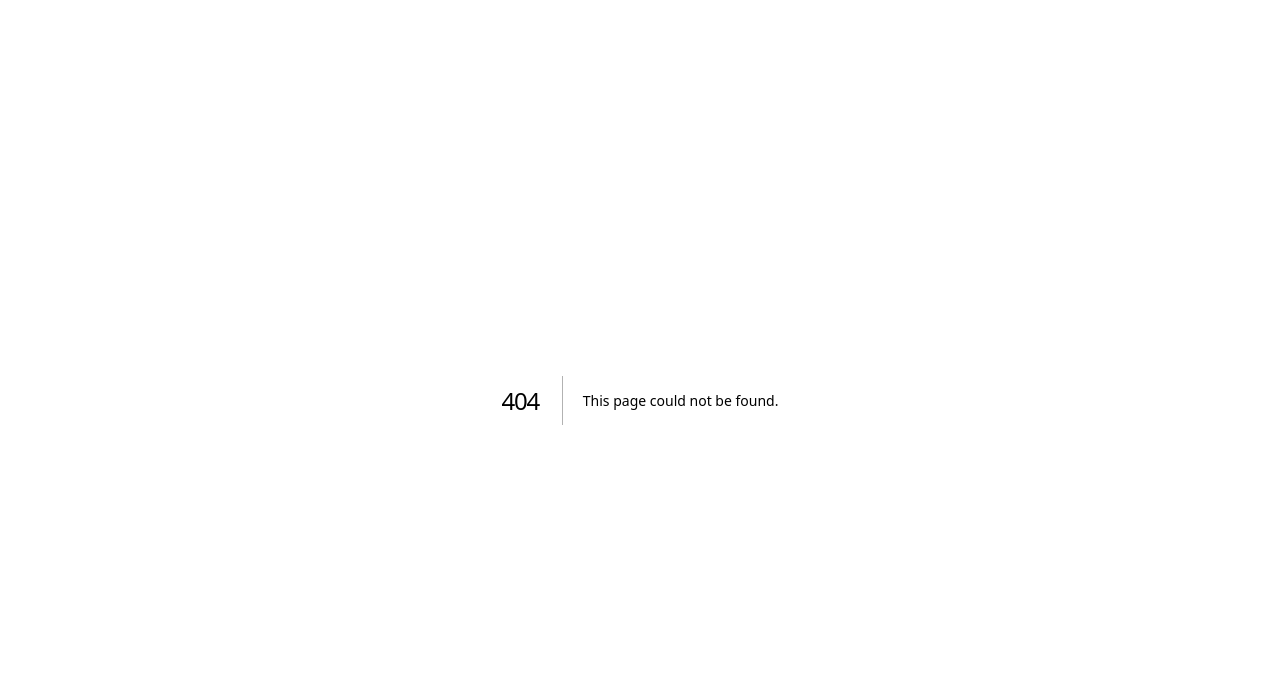
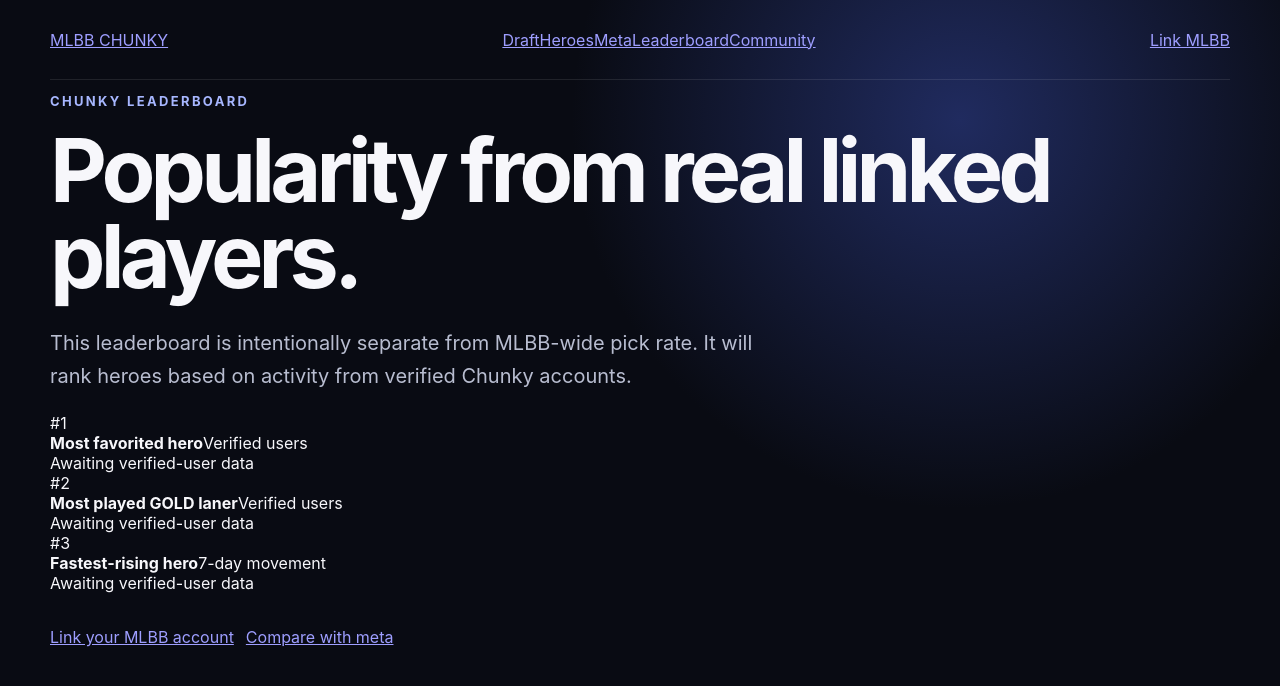
Before and after one commit to tawsif113/mlbb-chunky, a Next.js app in the folder frontend/: page /leaderboard in a window 1280 px wide. Before the commit this address had no page. Shown: the top 686 px of the page. Built offline with nearby package versions, Linux system fonts and the light colour scheme.

Commit message:
feat(frontend): add popularity leaderboard route

```diff
--- /dev/null
+++ b/frontend/app/leaderboard/page.tsx
@@ -0,0 +1,36 @@
+import Link from "next/link";
+import { SiteNav } from "../components/SiteNav";
+
+const preview = [
+  ["1", "Most favorited hero", "Verified users"],
+  ["2", "Most played GOLD laner", "Verified users"],
+  ["3", "Fastest-rising hero", "7-day movement"],
+];
+
+export default function LeaderboardPage() {
+  return (
+    <main>
+      <SiteNav />
+      <section className="page-header compact">
+        <p className="eyebrow">CHUNKY LEADERBOARD</p>
+        <h1>Popularity from real linked players.</h1>
+        <p className="lede">This leaderboard is intentionally separate from MLBB-wide pick rate. It will rank heroes based on activity from verified Chunky accounts.</p>
+      </section>
+
+      <section className="panel leaderboard-panel">
+        {preview.map(([rank, title, note]) => (
+          <div className="leader-row" key={rank}>
+            <span className="leader-rank">#{rank}</span>
+            <div><strong>{title}</strong><span>{note}</span></div>
+            <span className="coming-pill">Awaiting verified-user data</span>
+          </div>
+        ))}
+      </section>
+
+      <div className="actions">
+        <Link className="button" href="/link-account">Link your MLBB account</Link>
+        <Link className="button secondary" href="/meta">Compare with meta</Link>
+      </div>
+    </main>
+  );
+}
```
